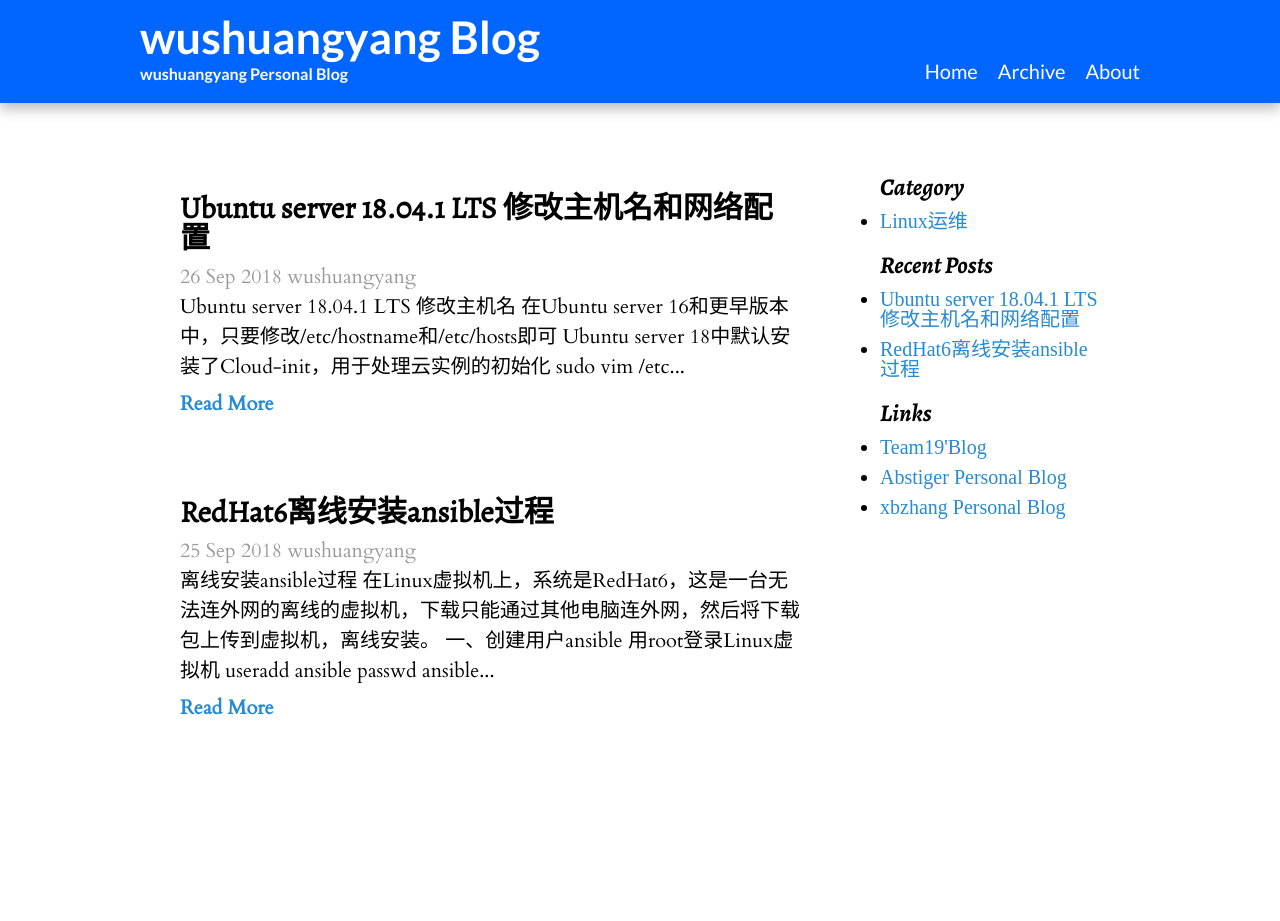
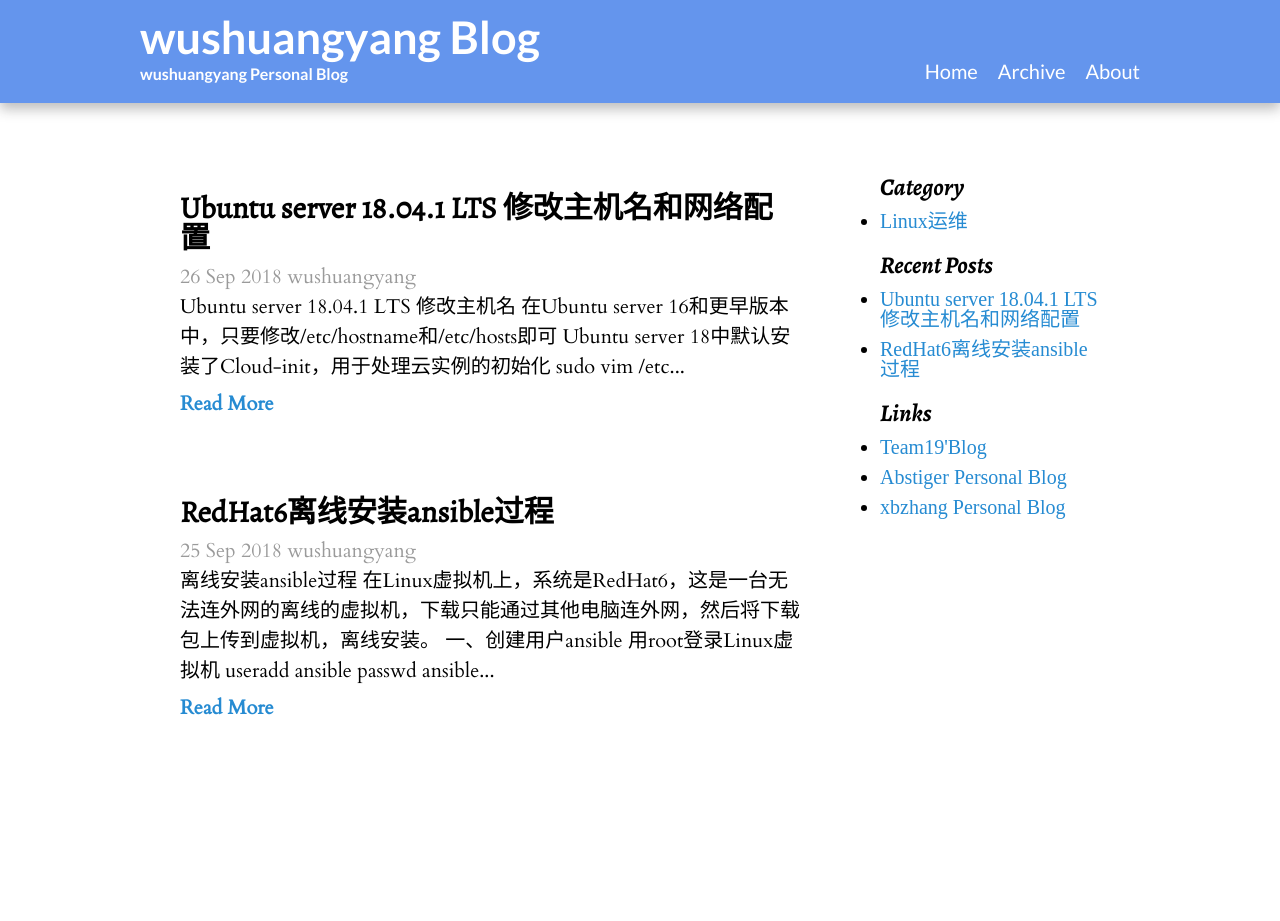
Before and after one commit to wushuangyang/blog, a Jekyll site: the page built from index.html, in a window 1280 px wide. Built offline with Jekyll 4.4.1, drawn with Linux system fonts in a browser that asks for light colours; some web fonts are replaced; the list of posts is cut into pages by our own code.

Commit message:
Update header.css

```diff
--- a/_includes/css/header.css
+++ b/_includes/css/header.css
@@ -1,5 +1,5 @@
 .header {
-	background: #0066FF;
+	background: #6495ED;
 	color: rgb(255,255,255);
 	padding-top: 10px;
 	padding-bottom: 20px;
```
